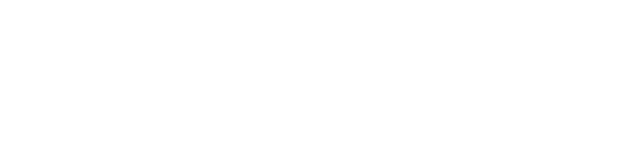
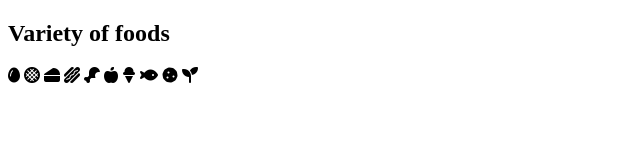
Before and after one commit to GuyoM2762/Foods-page, a plain HTML site: page index.html in a window 1280 px wide. Shown: the whole page, without its empty margins (0-640 px from the left). Drawn offline with Linux system fonts and the light colour scheme.

Commit message:
Add h1 & icons

```diff
--- a/index.html
+++ b/index.html
@@ -18,9 +18,24 @@
     <div class="container">
 
         <!-- Section_1 -->
+        <section class="section-1">
+            <h1 class="section-heading">Variety of foods</h1>
+            <div class="section-1-icons">
+              <i class="fas fa-egg change"></i>
+              <i class="fas fa-stroopwafel"></i>
+              <i class="fas fa-cheese"></i>
+              <i class="fas fa-hotdog"></i>
+              <i class="fas fa-drumstick-bite"></i>
+              <i class="fas fa-apple-alt"></i>
+              <i class="fas fa-ice-cream"></i>
+              <i class="fas fa-fish"></i>
+              <i class="fas fa-cookie"></i>
+              <i class="fas fa-seedling"></i>
+            </div>
+          </section>
 
         <!-- End of section_1 -->
-    </div>
+
     <script src="script.js"></script>
   </body>
 </html>
```
